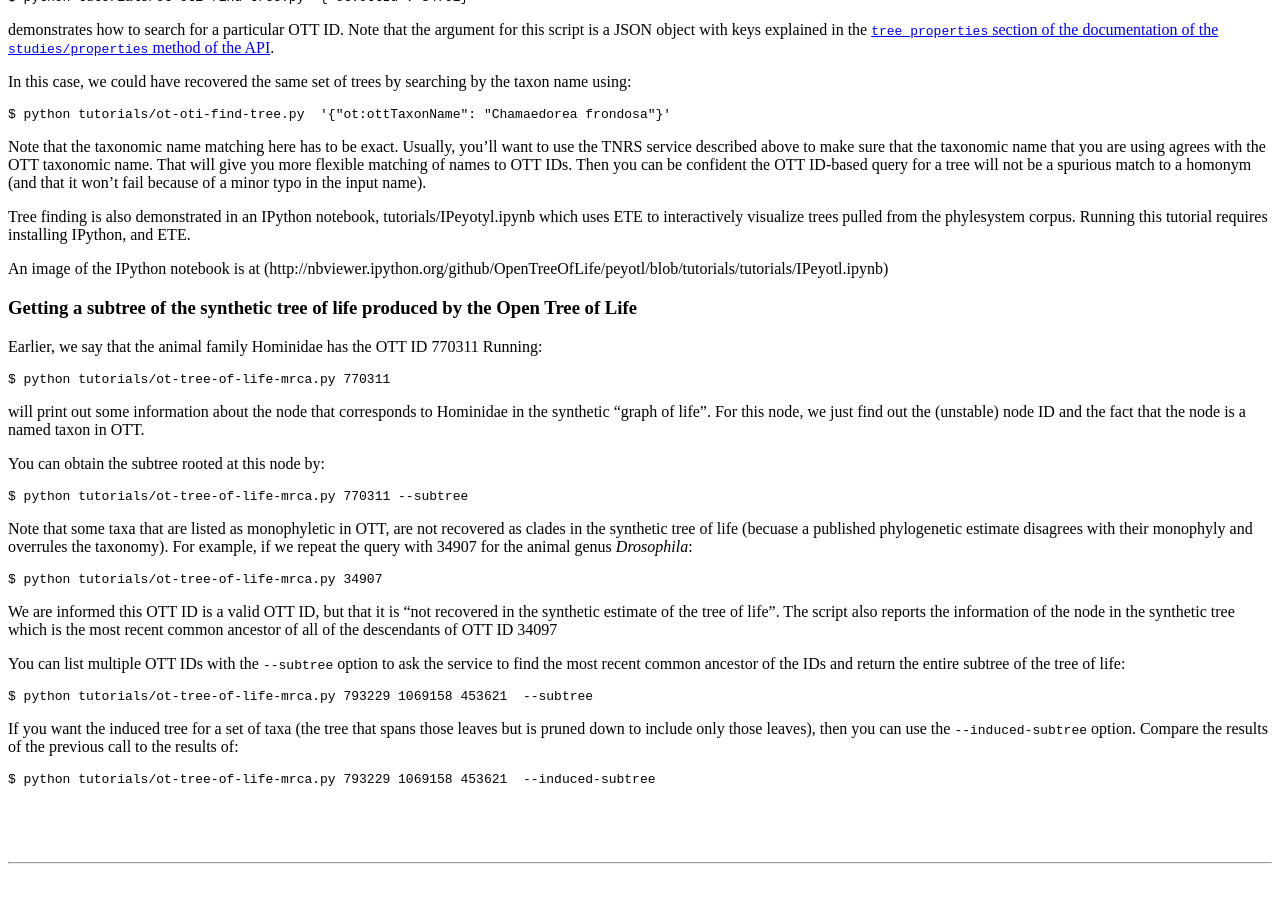
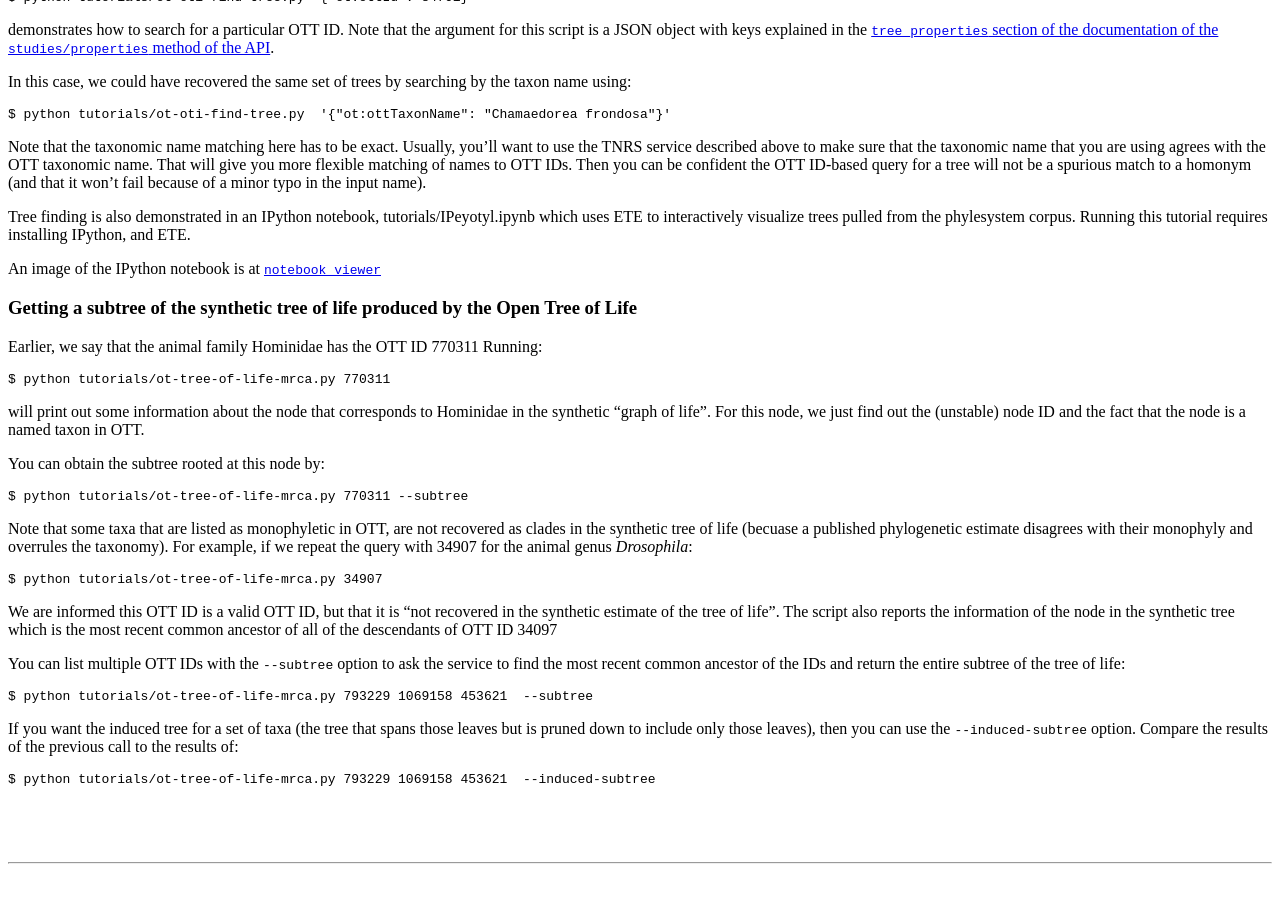
Before and after one commit to OpenTreeOfLife/peyotl, a Jekyll site: the page built from tutorial/index.md, in a window 1280 px wide and 900 px high, scrolled down 1895 px. Built offline with Jekyll 4.4.1, drawn with Linux system fonts in a browser that asks for light colours.

Commit message:
fixed broken link to nbviewer

```diff
--- a/tutorial/index.md
+++ b/tutorial/index.md
@@ -135,7 +135,7 @@ Then you can be confident the OTT ID-based query for a tree will not be a spurio
 
 Tree finding is also demonstrated in an IPython notebook, tutorials/IPeyotyl.ipynb which uses ETE to interactively visualize trees pulled from the phylesystem corpus. Running this tutorial requires installing IPython, and ETE.
 
-An image of the IPython notebook is at (http://nbviewer.ipython.org/github/OpenTreeOfLife/peyotl/blob/tutorials/tutorials/IPeyotl.ipynb)
+An image of the IPython notebook is at [`notebook viewer`](http://nbviewer.ipython.org/github/OpenTreeOfLife/peyotl/blob/master/tutorials/IPeyotl.ipynb)
 
 ### Getting a subtree of the synthetic tree of life produced by the Open Tree of Life
 
```
